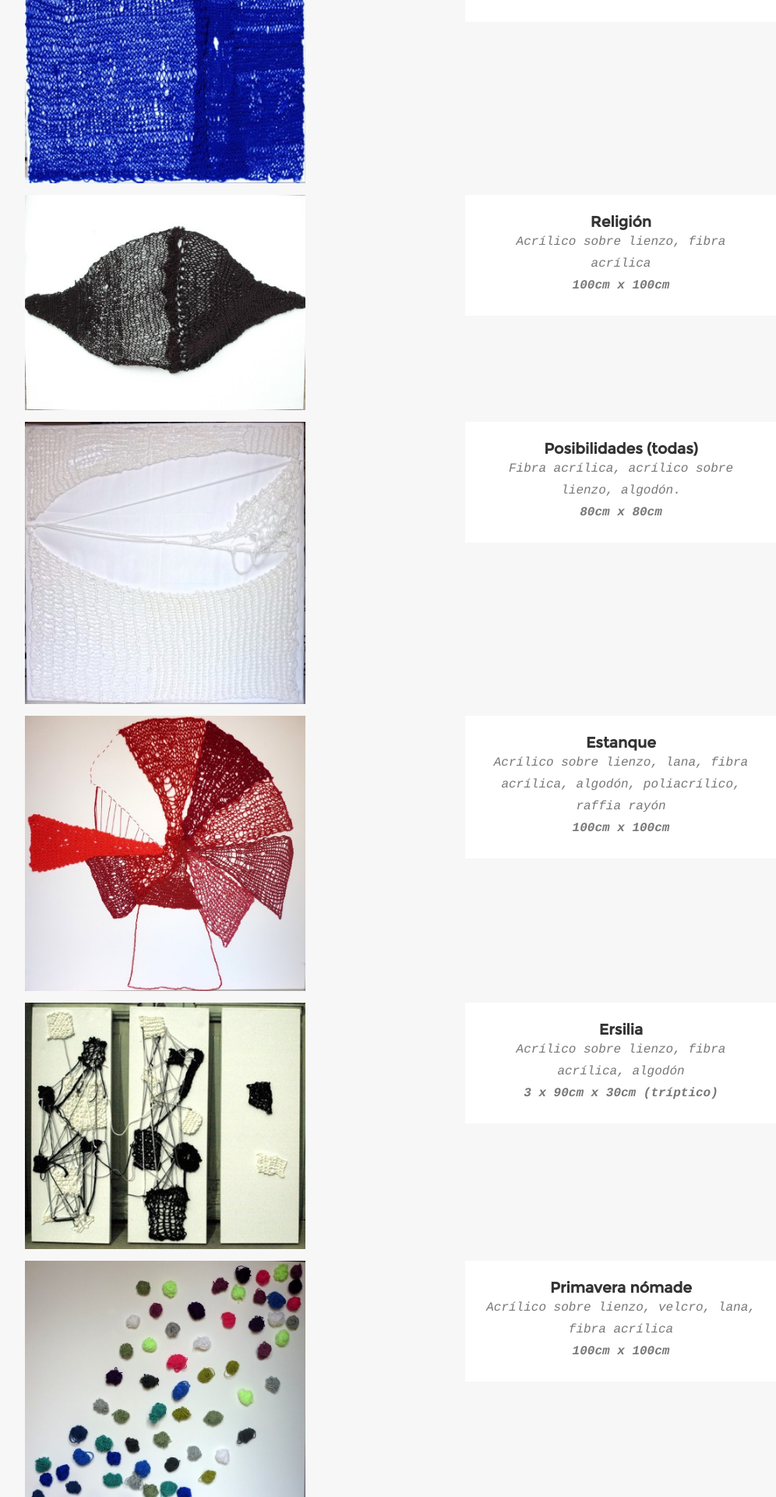
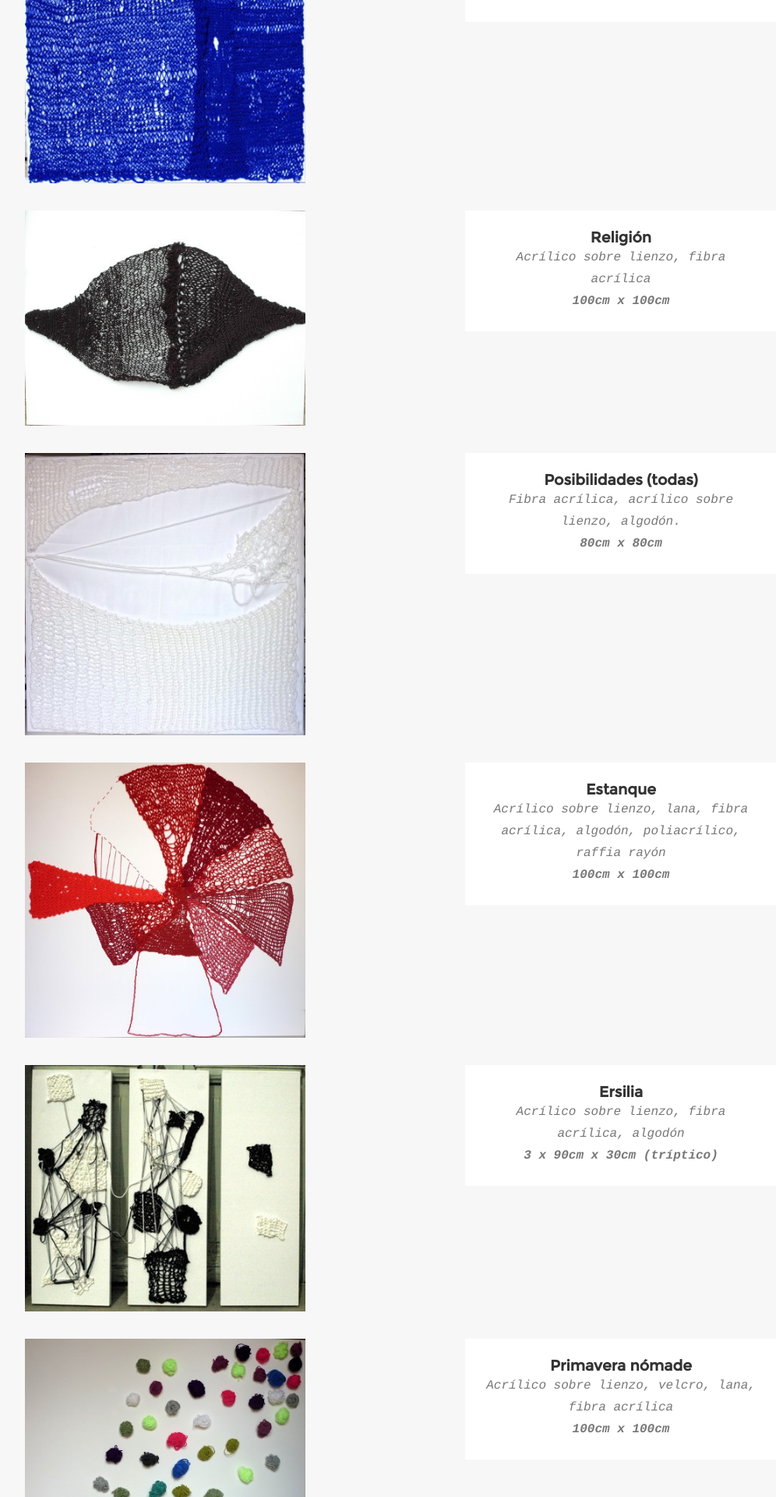
Before and after one commit to oceanomi/error-en, a Jekyll site: the page built from index.html, in a window 1280 px wide. Shown: the part 1048-2968 px from the top of the page at 78% size, without its empty margins (38-1034 px from the left). Built offline with Jekyll 4.4.1, drawn with Linux system fonts in a browser that asks for light colours.

Commit message:
add a bit of margin-bottom instead

```diff
--- a/_includes/css/custom.css
+++ b/_includes/css/custom.css
@@ -288,7 +288,7 @@ section h3.section-subheading {
 #portfolio .portfolio-item .portfolio-link {
     display: block;
     position: relative;
-    margin: 0 auto;
+    margin: 0 auto 20px;
     max-width: 400px;
 }
 
```
